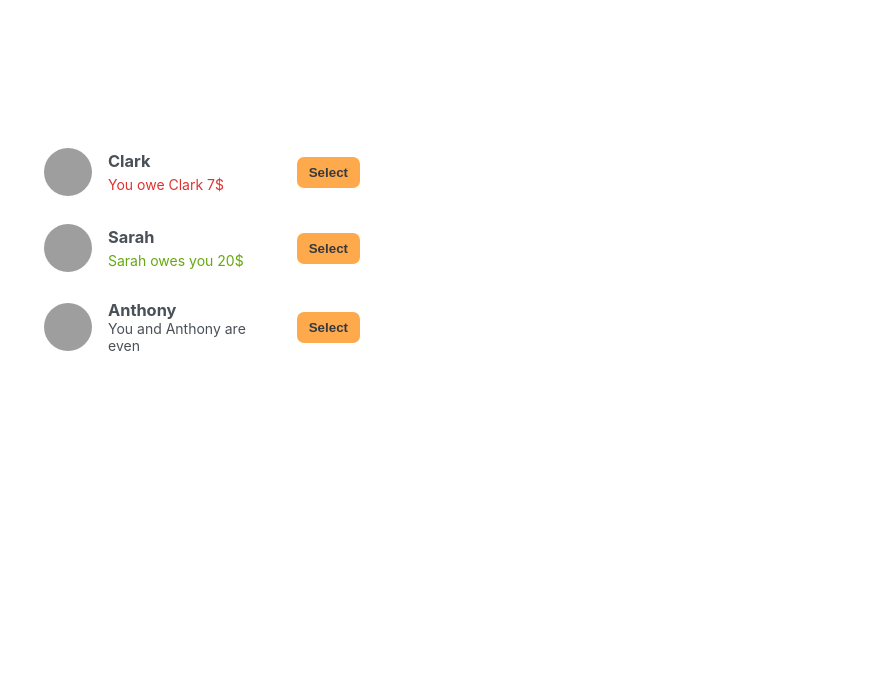
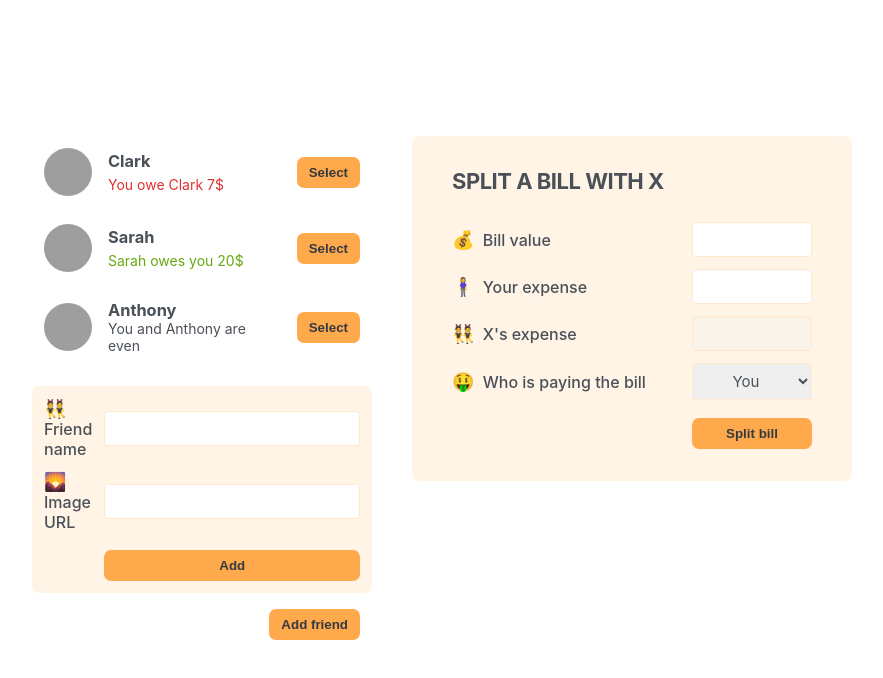
Before and after one commit to EllaLiu0401/EatNSpilit, a React (Create React App) app: page / in a window 1280 px wide. Shown: the top 678 px of the page, without its empty margins (198-1081 px from the left). Built offline with nearby package versions, Linux system fonts and the light colour scheme; grey boxes are pictures that could not be loaded.

Commit message:
feat: add staic Form component.

```diff
--- a/src/App.js
+++ b/src/App.js
@@ -24,7 +24,10 @@
     <div className="app">
       <div className="sidebar">
         <FriendList />
+        <FormAddFriend />
+        <Button>Add friend</Button>
       </div>
+      <FormSplitBill />
     </div>
   );
 }
@@ -56,7 +59,43 @@
         </p>
       )}
       {friend.balance === 0 && <p>You and {friend.name} are even</p>}
-      <button className="button">Select</button>
+      <Button>Select</Button>
     </li>
   );
 }
+
+function Button({ children }) {
+  return <button className="button">{children}</button>;
+}
+
+function FormAddFriend() {
+  return (
+    <form className="form-add-friend">
+      <label>👯 Friend name</label>
+      <input type="text" />
+      <label>🌄 Image URL</label>
+      <input type="text" />
+      <Button>Add</Button>
+    </form>
+  );
+}
+
+function FormSplitBill() {
+  return (
+    <form className="form-split-bill">
+      <h2>Split a bill with X</h2>
+      <label>💰 Bill value</label>
+      <input type="text" />
+      <label>🧍‍♀️ Your expense</label>
+      <input type="text" />
+      <label>👯 X's expense</label>
+      <input type="text" disabled />
+      <label>🤑 Who is paying the bill</label>
+      <select>
+        <option value="user">You</option>
+        <option value="friend">X</option>
+      </select>
+      <Button>Split bill</Button>
+    </form>
+  );
+}
```
